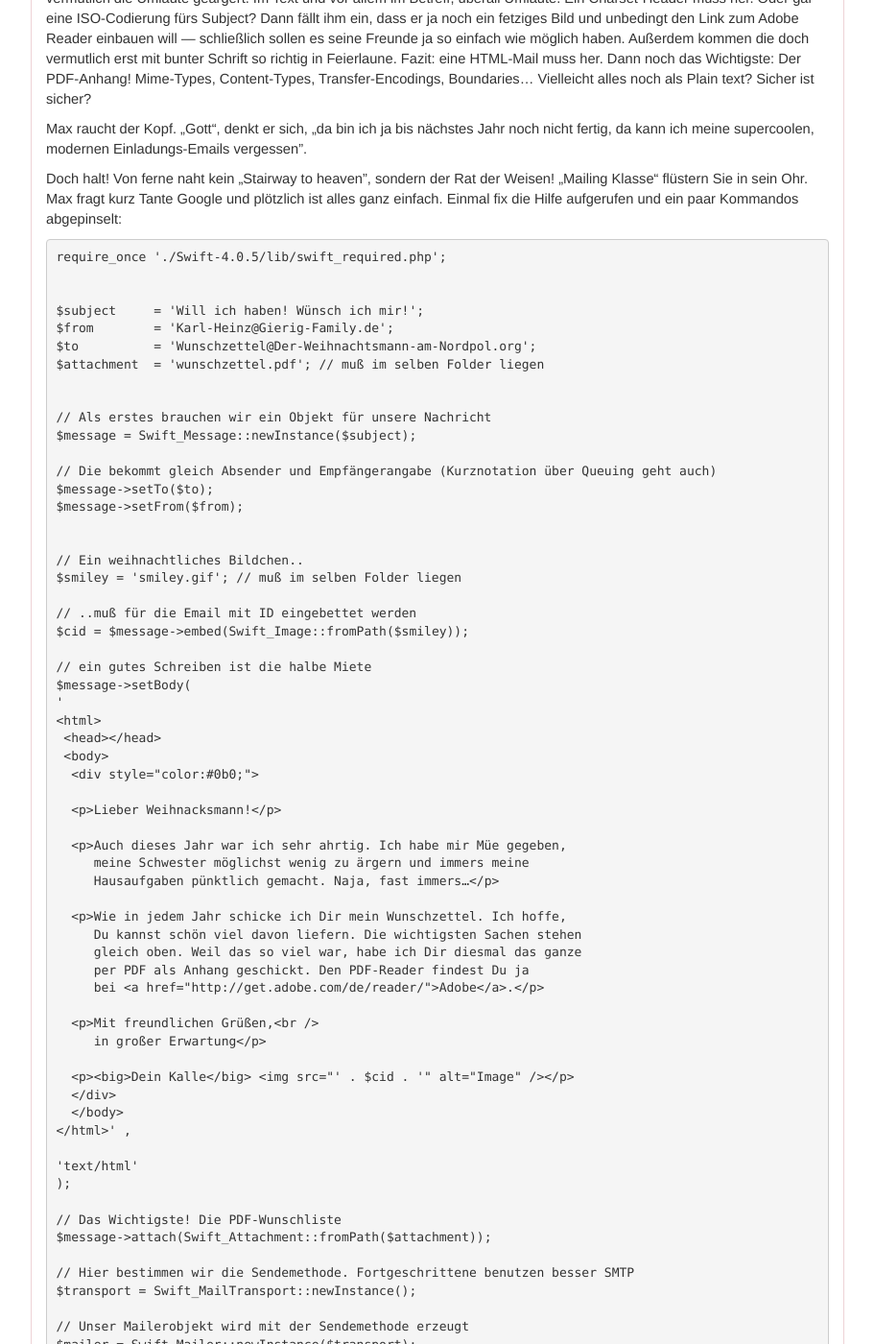
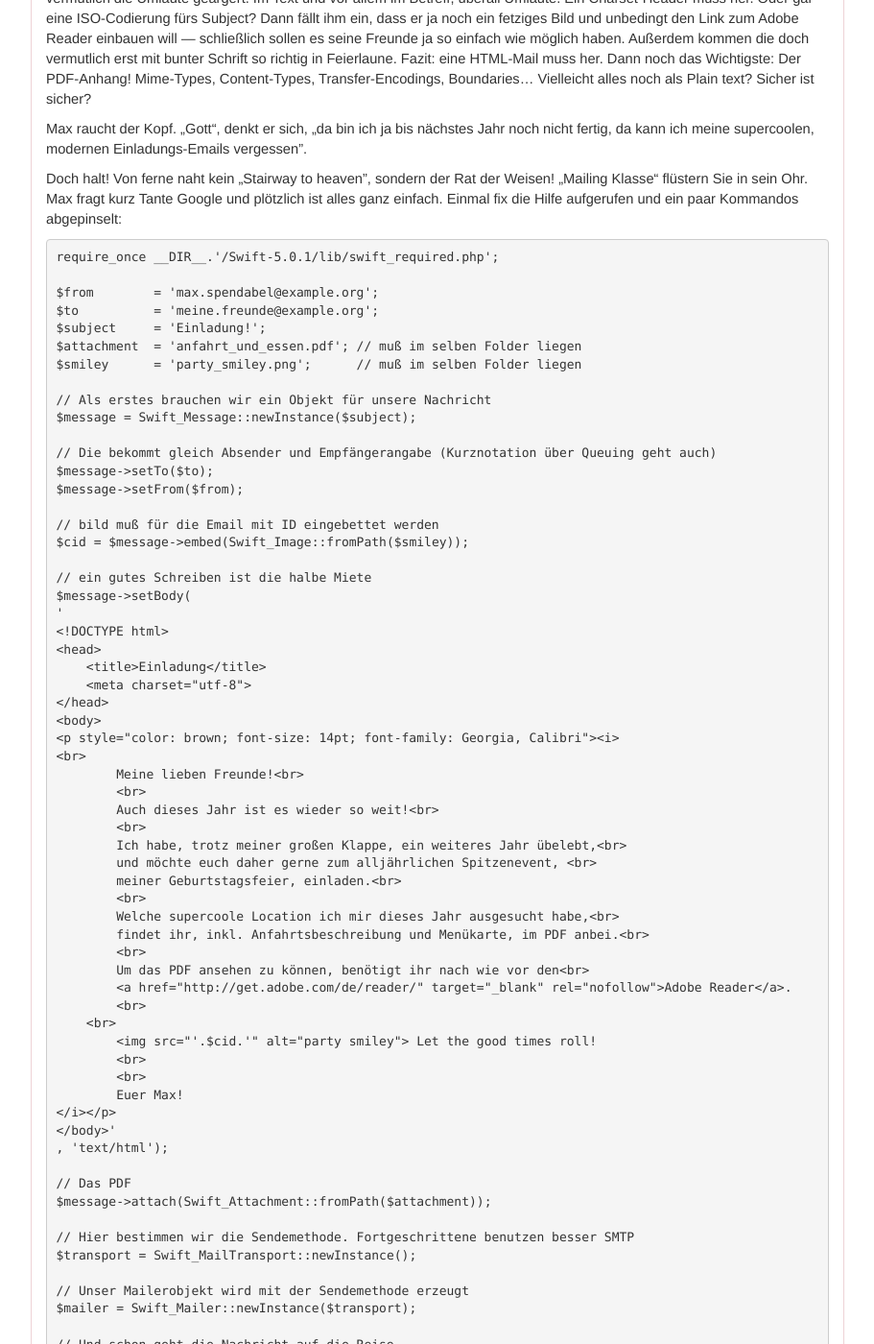
Before and after one commit to php-de/php-de.github.io, a Jekyll site: the page built from email/email-class.md, in a window 1280 px wide and 1400 px high, scrolled down 793 px. Shown: the whole window at 96% size, without its empty margins (38-949 px from the left). Built offline with Jekyll 4.4.1, drawn with Linux system fonts in a browser that asks for light colours; some of the changed text lies outside the part shown.

Commit message:
Update email-class.md

```diff
--- a/email/email-class.md
+++ b/email/email-class.md
@@ -59,14 +59,13 @@ Doch halt! Von ferne naht kein „Stairway to heaven", sondern der Rat der Weise
 
 
 ~~~ php
-require_once './Swift-4.0.5/lib/swift_required.php';
+require_once __DIR__.'/Swift-5.0.1/lib/swift_required.php';
 
-
-$subject     = 'Will ich haben! Wünsch ich mir!';
-$from        = 'Karl-Heinz@Gierig-Family.de';
-$to          = 'Wunschzettel@Der-Weihnachtsmann-am-Nordpol.org';
-$attachment  = 'wunschzettel.pdf'; // muß im selben Folder liegen
-
+$from        = 'max.spendabel@example.org';
+$to          = 'meine.freunde@example.org';
+$subject     = 'Einladung!';
+$attachment  = 'anfahrt_und_essen.pdf'; // muß im selben Folder liegen
+$smiley      = 'party_smiley.png';      // muß im selben Folder liegen
 
 // Als erstes brauchen wir ein Objekt für unsere Nachricht
 $message = Swift_Message::newInstance($subject);
@@ -75,45 +74,44 @@ $message = Swift_Message::newInstance($subject);
 $message->setTo($to);
 $message->setFrom($from);
 
-
-// Ein weihnachtliches Bildchen..
-$smiley = 'smiley.gif'; // muß im selben Folder liegen
-
-// ..muß für die Email mit ID eingebettet werden
+// bild muß für die Email mit ID eingebettet werden
 $cid = $message->embed(Swift_Image::fromPath($smiley));
 
 // ein gutes Schreiben ist die halbe Miete
 $message->setBody(
 '
-<html>
- <head></head>
- <body>
-  <div style="color:#0b0;">
+<!DOCTYPE html>
+<head>
+    <title>Einladung</title>
+    <meta charset="utf-8">
+</head>
+<body>
+<p style="color: brown; font-size: 14pt; font-family: Georgia, Calibri"><i>
+<br>
+	Meine lieben Freunde!<br>
+	<br>
+	Auch dieses Jahr ist es wieder so weit!<br>
+	<br>
+	Ich habe, trotz meiner großen Klappe, ein weiteres Jahr übelebt,<br>
+	und möchte euch daher gerne zum alljährlichen Spitzenevent, <br>
+	meiner Geburtstagsfeier, einladen.<br>
+	<br>
+	Welche supercoole Location ich mir dieses Jahr ausgesucht habe,<br>
+	findet ihr, inkl. Anfahrtsbeschreibung und Menükarte, im PDF anbei.<br>
+	<br>
+	Um das PDF ansehen zu können, benötigt ihr nach wie vor den<br>
+	<a href="http://get.adobe.com/de/reader/" target="_blank" rel="nofollow">Adobe Reader</a>.
+	<br>
+    <br>
+	<img src="'.$cid.'" alt="party smiley"> Let the good times roll!
+	<br>
+	<br>
+	Euer Max!
+</i></p>
+</body>'
+, 'text/html');
 
-  <p>Lieber Weihnacksmann!</p>
-
-  <p>Auch dieses Jahr war ich sehr ahrtig. Ich habe mir Müe gegeben,
-     meine Schwester möglichst wenig zu ärgern und immers meine
-     Hausaufgaben pünktlich gemacht. Naja, fast immers…</p>
-
-  <p>Wie in jedem Jahr schicke ich Dir mein Wunschzettel. Ich hoffe,
-     Du kannst schön viel davon liefern. Die wichtigsten Sachen stehen
-     gleich oben. Weil das so viel war, habe ich Dir diesmal das ganze
-     per PDF als Anhang geschickt. Den PDF-Reader findest Du ja
-     bei <a href="http://get.adobe.com/de/reader/">Adobe</a>.</p>
-
-  <p>Mit freundlichen Grüßen,<br />
-     in großer Erwartung</p>
-
-  <p><big>Dein Kalle</big> <img src="' . $cid . '" alt="Image" /></p>
-  </div>
-  </body>
-</html>' ,
-
-'text/html'
-);
-
-// Das Wichtigste! Die PDF-Wunschliste
+// Das PDF
 $message->attach(Swift_Attachment::fromPath($attachment));
 
 // Hier bestimmen wir die Sendemethode. Fortgeschrittene benutzen besser SMTP
@@ -125,15 +123,14 @@ $mailer = Swift_Mailer::newInstance($transport);
 // Und schon geht die Nachricht auf die Reise
 if ($mailer->send($message)) {
   echo 'Hurra.';
-}
-else {
+} else {
   echo 'Fehler! Schnell F5 drücken!!';
 }
 ~~~
 
 Die Klasse flugs auf dem Server installiert, Pfade angepasst und das Dauerfeuer kann losgehen.
 
-Wenn Ihr noch keine Geschenke habt und ganz Web-Zwei-Nullig noch ein paar Bestellungen ordern wollt, dann flugs zu einem der nachfolgenden Produkte gegriffen:
+Die Üblichen Nachfolgende Mailer-Klassen-Kandidaten:
 
 http://swiftmailer.org/
 http://sourceforge.net/projects/phpmailer/
```
Also changed, not shown: other parts of email/email-class.md (+1 -1 lines).
